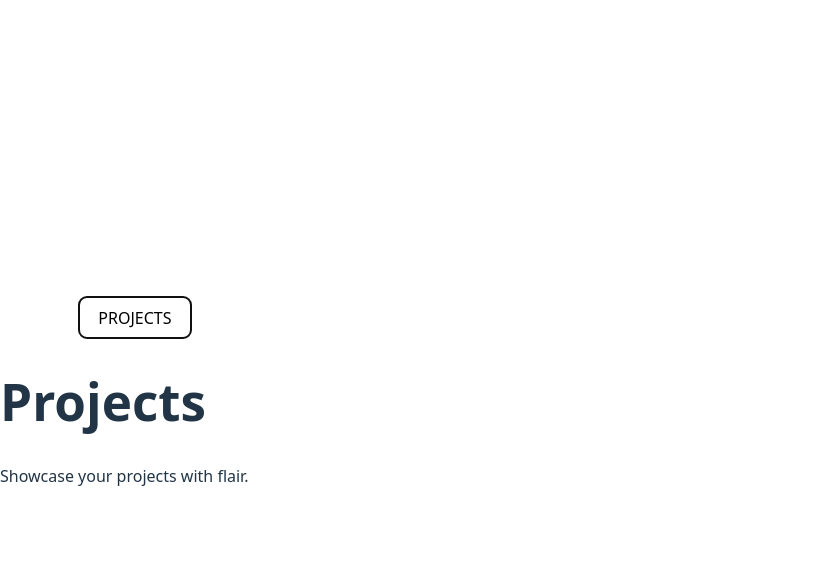
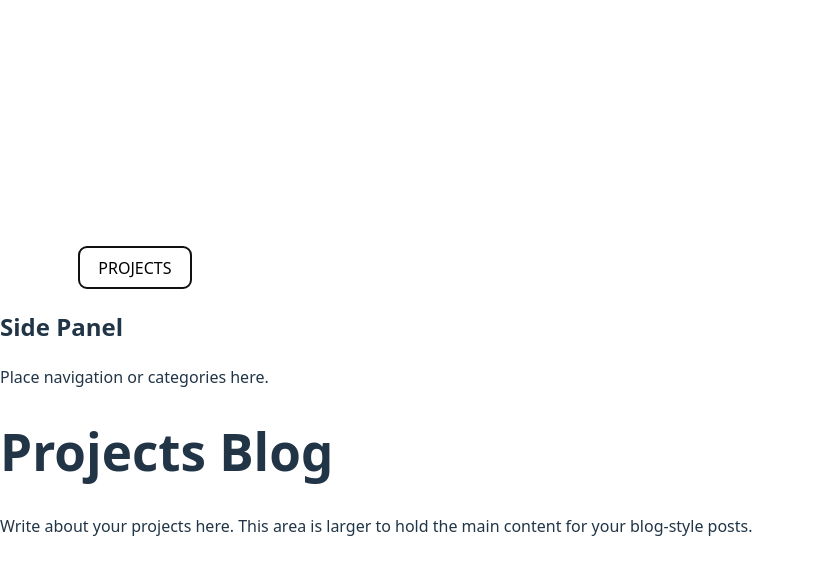
Before and after one commit to Not-Klaros/Port-Chan, a React (Vite) app in the folder my-portfolio/: page / in a window 1280 px wide. Both pictures are taken after a click on the button "PROJECTS". Shown: the top 574 px of the page, without its empty margins (0-815 px from the left). Built offline with nearby package versions, Linux system fonts and the light colour scheme; the HTML template or start-up script is replaced by a standard one.

Commit message:
Add blog-style layout for projects page

```diff
--- a/my-portfolio/src/pages/Projects.tsx
+++ b/my-portfolio/src/pages/Projects.tsx
@@ -1,2 +1,17 @@
-const Projects = () => <div><h1>Projects</h1><p>Showcase your projects with flair.</p></div>;
+const Projects = () => (
+  <div className="projects-layout">
+    <div className="project-left">
+      <h2>Side Panel</h2>
+      <p>Place navigation or categories here.</p>
+    </div>
+    <div className="project-right">
+      <h1>Projects Blog</h1>
+      <p>
+        Write about your projects here. This area is larger to hold the main
+        content for your blog-style posts.
+      </p>
+    </div>
+  </div>
+);
+
 export default Projects;
--- a/my-portfolio/src/style.css
+++ b/my-portfolio/src/style.css
@@ -40,3 +40,26 @@ body {
 .tab-button:hover {
   transform: scale(1.1);
 }
+
+/* Layout for the blog-style projects page */
+.projects-layout {
+  display: flex;
+  gap: 2rem;
+  max-width: 1200px;
+  margin: 0 auto;
+}
+
+.project-left,
+.project-right {
+  background-color: #1e1e1e;
+  padding: 1rem;
+  border-radius: 8px;
+}
+
+.project-left {
+  flex-basis: 30%;
+}
+
+.project-right {
+  flex-basis: 70%;
+}
```
